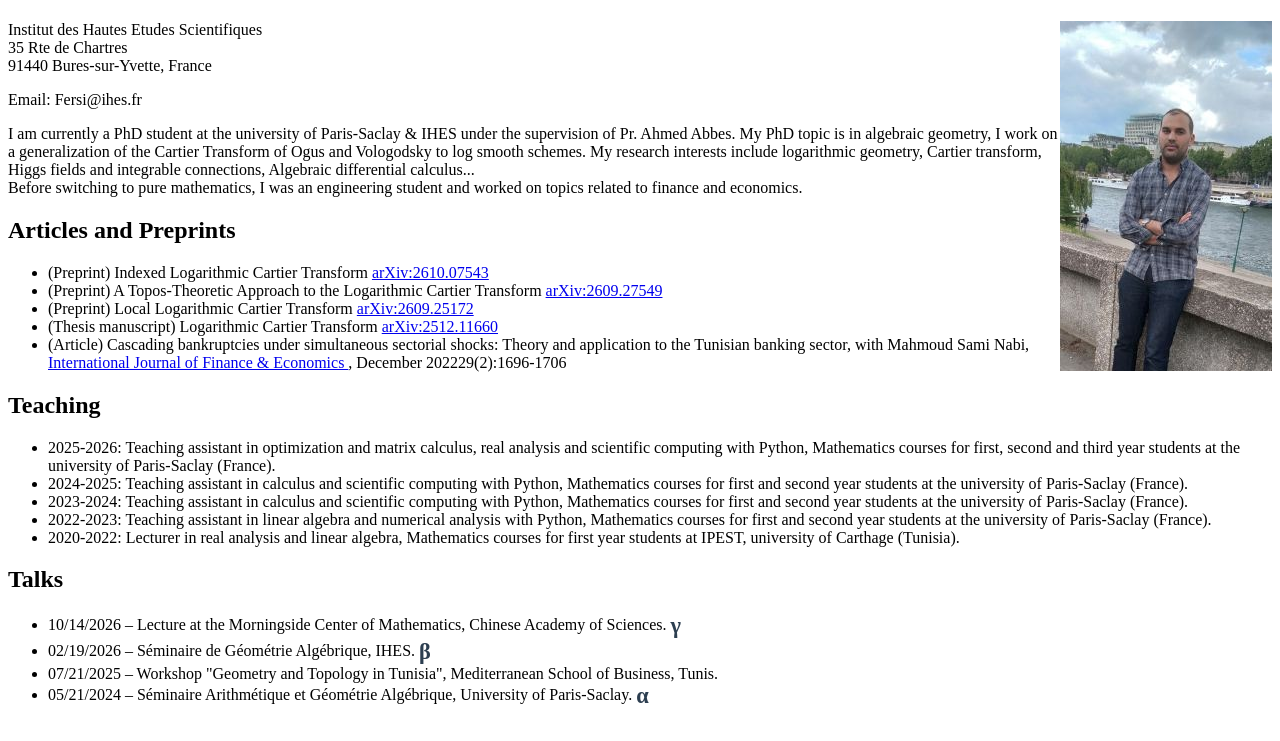
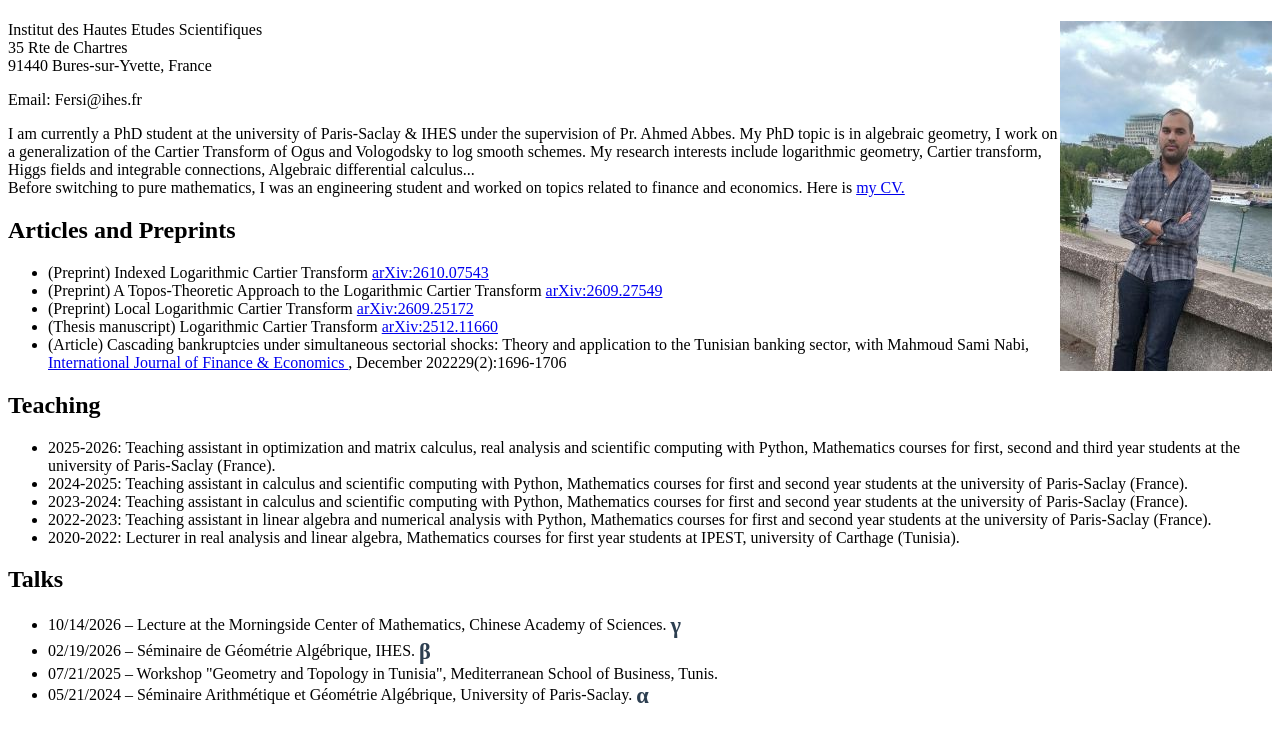
Before and after one commit to Fersi-Sami/Fersi, a plain HTML site: page index.html in a window 1280 px wide. Shown: the part 59-800 px from the top of the page. Drawn offline with Linux system fonts and the light colour scheme.

Commit message:
Add files via upload

```diff
--- a/index.html
+++ b/index.html
@@ -20,7 +20,7 @@ Institut des Hautes Etudes Scientifiques<br>
 
 <p>
 I am currently a PhD student at the university of Paris-Saclay & IHES under the supervision of Pr. Ahmed Abbes. My PhD topic is in algebraic geometry, I work on a generalization of the Cartier Transform of Ogus and Vologodsky to log smooth schemes. My research interests include logarithmic geometry, Cartier transform, Higgs fields and integrable connections, Algebraic differential calculus...<br>
-Before switching to pure mathematics, I was an engineering student and worked on topics related to finance and economics.
+Before switching to pure mathematics, I was an engineering student and worked on topics related to finance and economics. Here is <a href="cv.pdf" target="_blank" rel="noopener noreferrer">my CV.</a>
 </p>
 
 
```
Also changed, not shown: 1 other file.
